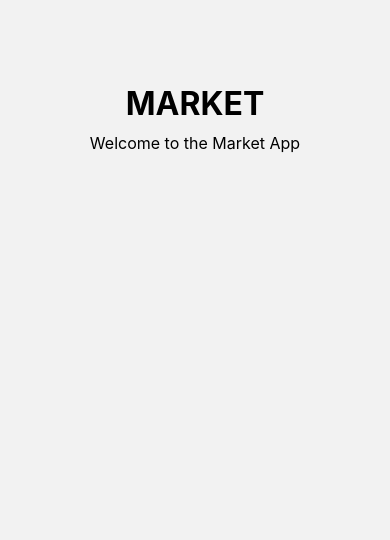
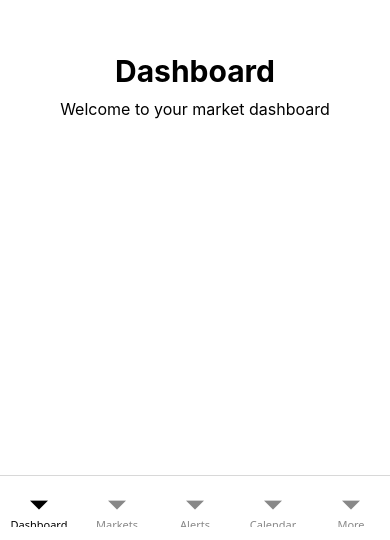
Before and after one commit to tapel03/xospar, a React Native app: screen /Main in a window 390 px wide. Shown: the part 304-844 px from the top of the page. Built offline with nearby package versions, Linux system fonts and the light colour scheme.

Commit message:
Add mobile bottom navigation

```diff
--- a/App.js
+++ b/App.js
@@ -1,19 +1,21 @@
 
-// Import NavigationContainer
 import { NavigationContainer } from "@react-navigation/native";
-
-// Import Stack Navigator
 import { createNativeStackNavigator } from "@react-navigation/native-stack";
 
-// Import the two screens
+// Existing Splash Screen
 import SplashScreen from "./src/screens/SplashScreen/SplashScreen";
-import HomeScreen from "./src/screens/HomeScreen/HomeScreen";
 
-// Create the Stack Navigator
+// Bottom Navigation
+import BottomTabNavigator from "./src/navigation/BottomTabNavigator";
+
+
 const Stack = createNativeStackNavigator();
 
+
 export default function App() {
+
   return (
+
     <NavigationContainer>
 
       <Stack.Navigator
@@ -23,20 +25,21 @@ export default function App() {
         }}
       >
 
-        {/* First screen */}
+        {/* Splash Screen */}
         <Stack.Screen
           name="Splash"
           component={SplashScreen}
         />
 
-        {/* Second screen */}
+        {/* Main App */}
         <Stack.Screen
-          name="Home"
-          component={HomeScreen}
+          name="Main"
+          component={BottomTabNavigator}
         />
 
       </Stack.Navigator>
 
     </NavigationContainer>
+
   );
 }
--- a/package.json
+++ b/package.json
@@ -9,6 +9,7 @@
     "web": "expo start --web"
   },
   "dependencies": {
+    "@react-navigation/bottom-tabs": "^7.18.18",
     "@react-navigation/native": "^7.3.18",
     "@react-navigation/native-stack": "^7.18.10",
     "expo": "~54.0.36",
--- /dev/null
+++ b/src/navigation/BottomTabNavigator.jsx
@@ -0,0 +1,84 @@
+import { createBottomTabNavigator } from "@react-navigation/bottom-tabs";
+
+// Screens
+import DashboardScreen from "../screens/DashboardScreen/DashboardScreen";
+import MarketsScreen from "../screens/MarketsScreen/MarketsScreen";
+import AlertsScreen from "../screens/AlertsScreen/AlertsScreen";
+import CalendarScreen from "../screens/CalendarScreen/CalendarScreen";
+import MoreScreen from "../screens/MoreScreen/MoreScreen";
+
+
+const Tab = createBottomTabNavigator();
+
+
+export default function BottomTabNavigator() {
+
+  return (
+
+    <Tab.Navigator
+
+      screenOptions={{
+
+        // Hide the normal top header
+        headerShown: false,
+
+        // Bottom navigation bar
+        tabBarStyle: {
+          height: 65,
+          paddingBottom: 8,
+          paddingTop: 8,
+        },
+
+        // Selected button
+        tabBarActiveTintColor: "#000000",
+
+        // Unselected buttons
+        tabBarInactiveTintColor: "#888888",
+
+        // Button text
+        tabBarLabelStyle: {
+          fontSize: 11,
+        },
+
+      }}
+
+    >
+
+      {/* DASHBOARD */}
+      <Tab.Screen
+        name="Dashboard"
+        component={DashboardScreen}
+      />
+
+
+      {/* MARKETS */}
+      <Tab.Screen
+        name="Markets"
+        component={MarketsScreen}
+      />
+
+
+      {/* ALERTS */}
+      <Tab.Screen
+        name="Alerts"
+        component={AlertsScreen}
+      />
+
+
+      {/* CALENDAR */}
+      <Tab.Screen
+        name="Calendar"
+        component={CalendarScreen}
+      />
+
+
+      {/* MORE */}
+      <Tab.Screen
+        name="More"
+        component={MoreScreen}
+      />
+
+    </Tab.Navigator>
+
+  );
+}
--- /dev/null
+++ b/src/screens/AlertsScreen/AlertsScreen.jsx
@@ -0,0 +1,45 @@
+
+import { View, Text, StyleSheet } from "react-native";
+
+
+export default function AlertsScreen() {
+
+  return (
+
+    <View style={styles.container}>
+
+      <Text style={styles.title}>
+        Alerts
+      </Text>
+
+      <Text style={styles.subtitle}>
+        Your market alerts
+      </Text>
+
+    </View>
+
+  );
+
+}
+
+
+const styles = StyleSheet.create({
+
+  container: {
+    flex: 1,
+    justifyContent: "center",
+    alignItems: "center",
+    backgroundColor: "#ffffff",
+  },
+
+  title: {
+    fontSize: 30,
+    fontWeight: "bold",
+  },
+
+  subtitle: {
+    marginTop: 10,
+    fontSize: 16,
+  },
+
+});
--- /dev/null
+++ b/src/screens/CalendarScreen/CalendarScreen.jsx
@@ -0,0 +1,44 @@
+import { View, Text, StyleSheet } from "react-native";
+
+
+export default function AlertsScreen() {
+
+  return (
+
+    <View style={styles.container}>
+
+      <Text style={styles.title}>
+        Alerts
+      </Text>
+
+      <Text style={styles.subtitle}>
+        Your market alerts
+      </Text>
+
+    </View>
+
+  );
+
+}
+
+
+const styles = StyleSheet.create({
+
+  container: {
+    flex: 1,
+    justifyContent: "center",
+    alignItems: "center",
+    backgroundColor: "#ffffff",
+  },
+
+  title: {
+    fontSize: 30,
+    fontWeight: "bold",
+  },
+
+  subtitle: {
+    marginTop: 10,
+    fontSize: 16,
+  },
+
+});
--- /dev/null
+++ b/src/screens/DashboardScreen/DashboardScreen.jsx
@@ -0,0 +1,43 @@
+import { View, Text, StyleSheet } from "react-native";
+
+
+export default function DashboardScreen() {
+
+  return (
+
+    <View style={styles.container}>
+
+      <Text style={styles.title}>
+        Dashboard
+      </Text>
+
+      <Text style={styles.subtitle}>
+        Welcome to your market dashboard
+      </Text>
+
+    </View>
+
+  );
+}
+
+
+const styles = StyleSheet.create({
+
+  container: {
+    flex: 1,
+    justifyContent: "center",
+    alignItems: "center",
+    backgroundColor: "#ffffff",
+  },
+
+  title: {
+    fontSize: 30,
+    fontWeight: "bold",
+  },
+
+  subtitle: {
+    marginTop: 10,
+    fontSize: 16,
+  },
+
+});
--- a/src/screens/HomeScreen/HomeScreen.jsx
+++ b/src/screens/HomeScreen/HomeScreen.jsx
@@ -1,9 +1,11 @@
 
 import { View, Text, StyleSheet } from "react-native";
+
 
 export default function HomeScreen() {
 
   return (
+
     <View style={styles.container}>
 
       <Text style={styles.title}>
@@ -15,24 +17,32 @@ export default function HomeScreen() {
       </Text>
 
     </View>
+
   );
 }
+
 
 const styles = StyleSheet.create({
 
   container: {
     flex: 1,
+
     justifyContent: "center",
+
     alignItems: "center",
+
+    backgroundColor: "#ffffff",
   },
 
   title: {
     fontSize: 32,
+
     fontWeight: "bold",
   },
 
   subtitle: {
     fontSize: 16,
+
     marginTop: 10,
   },
 
--- /dev/null
+++ b/src/screens/MarketsScreen/MarketsScreen.jsx
@@ -0,0 +1,45 @@
+
+import { View, Text, StyleSheet } from "react-native";
+
+
+export default function MarketsScreen() {
+
+  return (
+
+    <View style={styles.container}>
+
+      <Text style={styles.title}>
+        Markets
+      </Text>
+
+      <Text style={styles.subtitle}>
+        View market information
+      </Text>
+
+    </View>
+
+  );
+
+}
+
+
+const styles = StyleSheet.create({
+
+  container: {
+    flex: 1,
+    justifyContent: "center",
+    alignItems: "center",
+    backgroundColor: "#ffffff",
+  },
+
+  title: {
+    fontSize: 30,
+    fontWeight: "bold",
+  },
+
+  subtitle: {
+    marginTop: 10,
+    fontSize: 16,
+  },
+
+});
--- /dev/null
+++ b/src/screens/MoreScreen/MoreScreen.jsx
@@ -0,0 +1,44 @@
+import { View, Text, StyleSheet } from "react-native";
+
+
+export default function MoreScreen() {
+
+  return (
+
+    <View style={styles.container}>
+
+      <Text style={styles.title}>
+        More
+      </Text>
+
+      <Text style={styles.subtitle}>
+        More options and settings
+      </Text>
+
+    </View>
+
+  );
+
+}
+
+
+const styles = StyleSheet.create({
+
+  container: {
+    flex: 1,
+    justifyContent: "center",
+    alignItems: "center",
+    backgroundColor: "#ffffff",
+  },
+
+  title: {
+    fontSize: 30,
+    fontWeight: "bold",
+  },
+
+  subtitle: {
+    marginTop: 10,
+    fontSize: 16,
+  },
+
+});
--- a/src/screens/SplashScreen/SplashScreen.jsx
+++ b/src/screens/SplashScreen/SplashScreen.jsx
@@ -4,26 +4,28 @@ import { useEffect } from "react";
 
 import styles from "./SplashScreen.styles";
 
-export default function SplashScreen({ navigation })
-{
 
-  // Wait 3 seconds and then move to Home
+export default function SplashScreen({ navigation }) {
+
+  // Wait 3 seconds
   useEffect(() => {
 
     const timer = setTimeout(() => {
 
-      // Navigate to Home Screen
-      navigation.replace("Home");
+      // Go to the main application
+      navigation.replace("Main");
 
     }, 3000);
 
-    // Clear timer when screen closes
+
+    // Clear timer
     return () => clearTimeout(timer);
 
   }, [navigation]);
 
 
   return (
+
     <View style={styles.container}>
 
       {/* App logo */}
@@ -38,11 +40,12 @@ export default function SplashScreen({ navigation })
         MARKET
       </Text>
 
-      {/* App tagline */}
+      {/* Tagline */}
       <Text style={styles.tagline}>
         Understand the market.
       </Text>
 
     </View>
+
   );
 }
```
Also changed, not shown: 1 other file (tests, documents, lock files or other folders).
